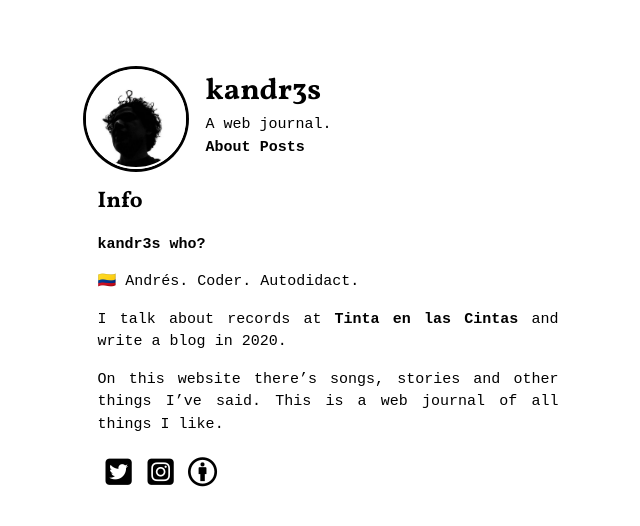
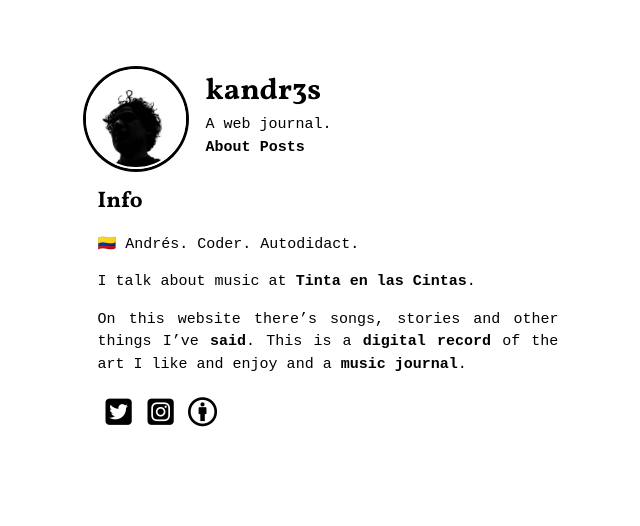
Before and after one commit to kandr3s/kandr3s.github.io, a Jekyll site: the page built from pages/about.md, in a window 1280 px wide. Shown: the top 526 px of the page, without its empty margins (328-968 px from the left). Built offline with Jekyll 4.4.1, drawn with Linux system fonts in a browser that asks for light colours; nearby versions of some CDN libraries.

Commit message:
Updating pages

```diff
--- a/_config.yml
+++ b/_config.yml
@@ -1,5 +1,4 @@
 # General
-url: https://kandr3s.co
 baseurl: ''
 name: "kandr3s"
 logo: "/images/kandr3s.jpg"
--- a/index.html
+++ b/index.html
@@ -15,5 +15,4 @@ layout: base
     </div>
     {% endfor %}
 </div>
-<a href="/timeline"><button class="button" style="float: left;">Timeline</button></a>
-<a href="/posts"><button class="button" style="float: right;">Posts</button></a>
+<a href="/logs"><button class="button" style="float: left;">The Logs</button></a>
--- a/pages/about.md
+++ b/pages/about.md
@@ -3,14 +3,11 @@ layout: page
 title: "Info"
 permalink: /about
 ---
-**kandr3s who?**
-
 🇨🇴 Andrés. Coder. Autodidact.
 
-I talk about records at [**Tinta en las Cintas**](https://tintaenlascintas.co) and [write a blog](/posts) in 2020.
+I talk about music at [**Tinta en las Cintas**](https://tintaenlascintas.co).
 
-On this website there's songs, stories and other things I've said. This is a web journal of [all things I like](/logs).
-
+On this website there's songs, stories and other things I've [**said**](/posts). This is a [**digital record**](/logs) of the art I like and enjoy and a [**music journal**](/music).
 
 <a href="https://twitter.com/kandr3s" target="_blank"><i class="fab fa-twitter-square"></i></a>
 <a href="https://instagram.com/_kandr3s" target="_blank"><i class="fab fa-instagram-square"></i></a>
```
